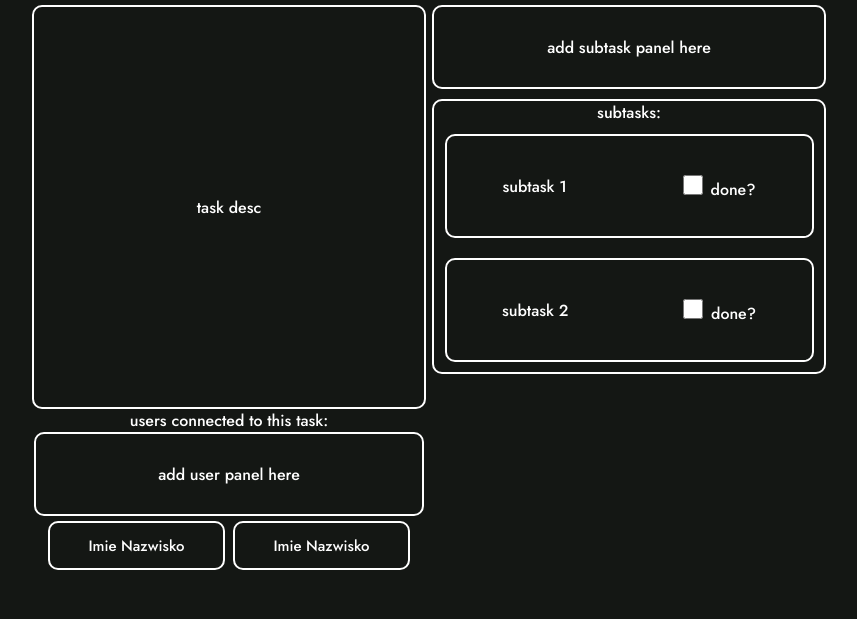
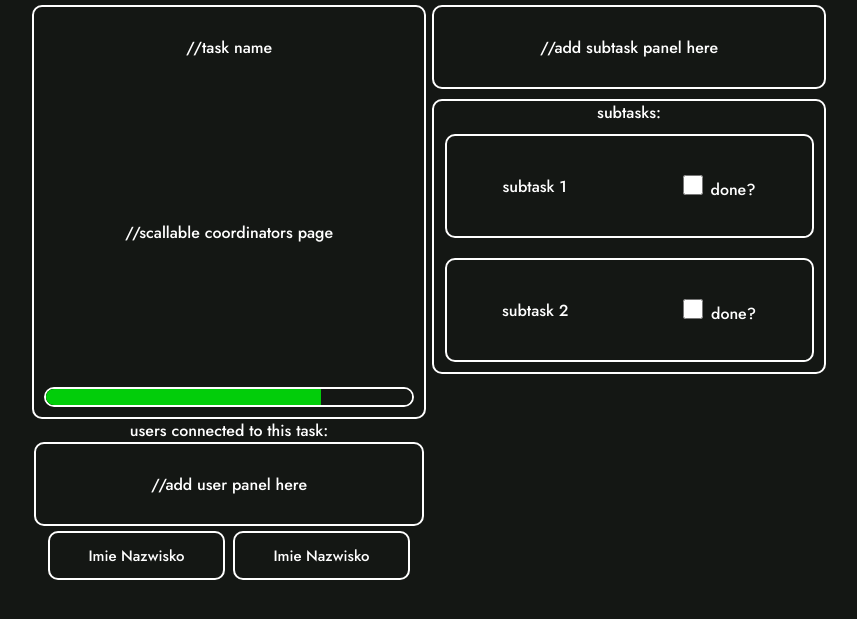
Before and after one commit to SobolewskiWiktor/Projekt-In-ynieria-, a web app: file public/html/taskDetailAdmin.html in a window 1280 px wide. Shown: the part 50-669 px from the top of the page, without its empty margins (211-1068 px from the left). Run offline with its HTML, style and script files only (its server is not run), Linux system fonts and the light colour scheme.

Commit message:
small changes to taskDetailAdmin

```diff
--- a/public/css/taskDetailAdmin.css
+++ b/public/css/taskDetailAdmin.css
@@ -67,12 +67,56 @@ a, li{
 
     display: flex;
     flex-direction: column;
-    justify-content: center;
+    justify-content: top;
     align-items: center;
 }
 .left .top:hover{
     border-color: var(--green);
     transition: 200ms;
+}
+.left .task_name{
+    width: 100%;
+    height: 80px;
+
+    display: flex;
+    flex-direction: row;
+    justify-content: center;
+    align-items: center;
+}
+.left .coordinators{
+    width: 100%;
+    min-height: 290px;
+    max-height: auto;
+
+    display: flex;
+    flex-direction: row;
+    justify-content: center;
+    align-items: center;
+}
+.left .progress_bar{
+    width: 100%;
+    height: 30px;
+
+    margin-top: 5px;
+    margin-bottom: 5px;
+
+    display: flex;
+    flex-direction: row;
+    justify-content: center;
+    align-items: center;
+}
+progress{
+    width: 370px;
+    height: 20px;
+    border: 2px solid white;
+    border-radius: 10px;
+    overflow: hidden;
+}
+progress::-webkit-progress-bar{
+    background-color: var(--bgc);
+}
+progress::-webkit-progress-value{
+    background-color: var(--green);
 }
 .left .bottom{
     width: 100%;
--- a/public/html/taskDetailAdmin.html
+++ b/public/html/taskDetailAdmin.html
@@ -18,12 +18,16 @@
 
             <div class="left">
                 <div class="top">
-                    task desc
+                    <div class="task_name">//task name</div>
+                    <div class="coordinators">//scallable coordinators page</div>
+                    <div class="progress_bar">
+                        <progress value="75" min="0" max="100"></progress>
+                    </div>
                 </div>
                 users connected to this task:
                 <div class="bottom">
                     <div class="add_user">
-                        add user panel here
+                        //add user panel here
                     </div>
                     <div class="user">
                         <div class="user_data">
@@ -41,7 +45,7 @@
             </div>
             <div class="right">
                 <div class="add_subtask">
-                    add subtask panel here
+                    //add subtask panel here
                 </div>
                 <div class="bottom">
                     subtasks:
```
